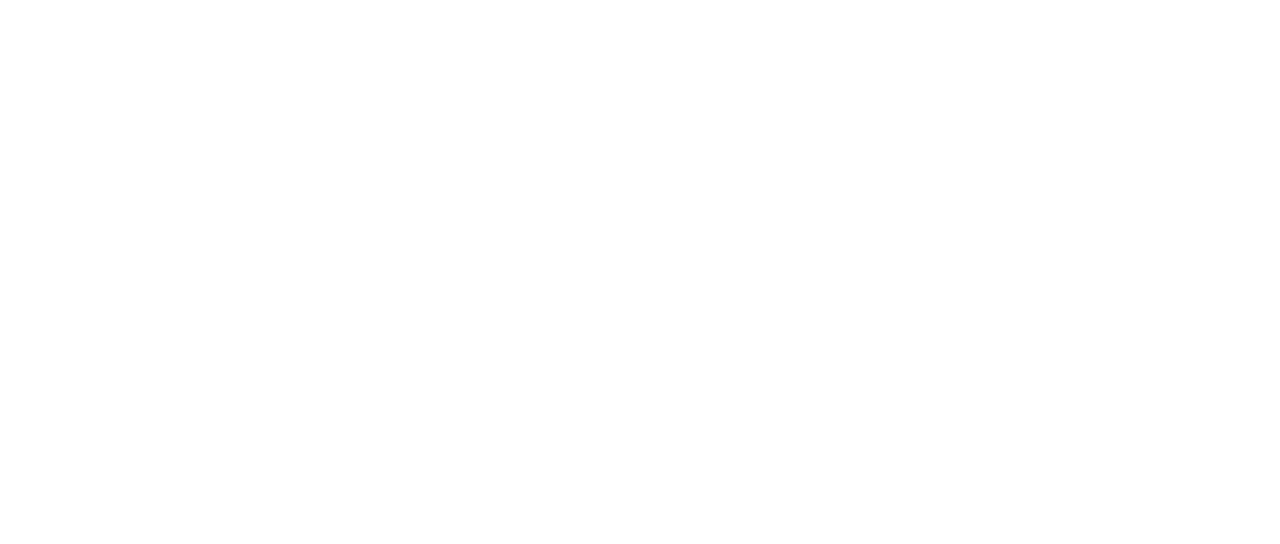
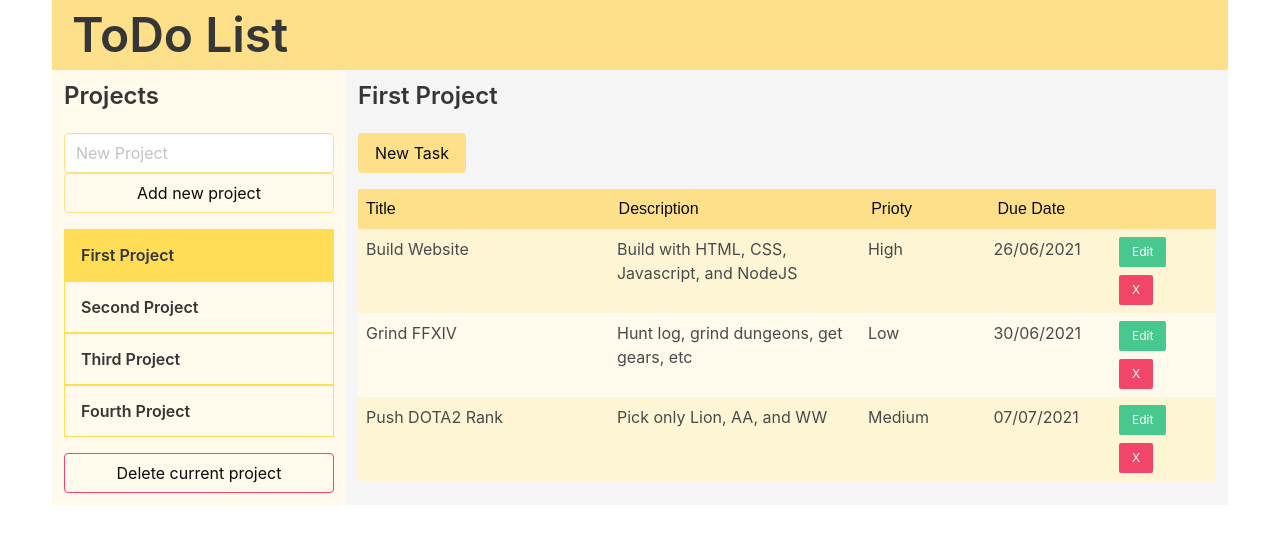
Before and after one commit to David-Ph/ToDoList, a website built with webpack: page dist/index.html in a window 1280 px wide. Built offline with nearby package versions, Linux system fonts and the light colour scheme.

Commit message:
Add few HTML and CSS content

```diff
--- a/dist/index.html
+++ b/dist/index.html
@@ -5,9 +5,124 @@
     <meta http-equiv="X-UA-Compatible" content="IE=edge" />
     <meta name="viewport" content="width=device-width, initial-scale=1.0" />
     <title>ToDo List</title>
+    <!-- ? bulma css -->
+    <link
+      rel="stylesheet"
+      href="https://cdn.jsdelivr.net/npm/bulma@0.9.3/css/bulma.min.css"
+    />
+    <!-- ? custom css -->
     <link rel="stylesheet" href="style.css" />
   </head>
   <body>
+    <div class="container">
+      <div class="columns has-background-warning title-container">
+        <div class="column">
+          <h1 class="title is-1">ToDo List</h1>
+        </div>
+      </div>
+    </div>
+    <div class="container">
+      <div class="columns">
+        <div class="column is-one-quarter has-background-warning-light">
+          <div
+            class="
+              project-container
+              is-flex is-flex-direction-column is-justify-content-center
+            "
+          >
+            <div class="title is-4">Projects</div>
+            <input
+              id="new-project-input"
+              class="input is-warning"
+              type="text"
+              placeholder="New Project"
+            />
+            <button
+              id="add-project-btn"
+              class="button is-warning is-outlined has-text-black"
+            >
+              Add new project
+            </button>
+
+            <div class="project-list">
+              <article class="project-item active-project">
+                <h2 class="title is-6">First Project</h2>
+              </article>
+              <article class="project-item">
+                <h2 class="title is-6">Second Project</h2>
+              </article>
+              <article class="project-item">
+                <h2 class="title is-6">Third Project</h2>
+              </article>
+              <article class="project-item">
+                <h2 class="title is-6">Fourth Project</h2>
+              </article>
+            </div>
+            <button
+              id="delete-project-btn"
+              class="button is-danger is-outlined has-text-black"
+            >
+              Delete current project
+            </button>
+          </div>
+        </div>
+        <div class="column has-background-light">
+          <div id="project-title" class="title is-4">First Project</div>
+          <button id="add-task-btn" class="button is-warning has-text-black">
+            New Task
+          </button>
+          <div class="task-list">
+            <article class="task-header has-background-warning has-text-black">
+              <div class="w30 task-title">Title</div>
+              <div class="w30 task-description">
+                Description
+              </div>
+              <div class="w15 task-priority">Prioty</div>
+              <div class="w15 task-dueDate">Due Date</div>
+              <div class="w5 task-edit"></div>
+              <div class="w5 task-delete"></div>
+            </article>
+          </div>
+            <article class="task-item has-background-warning-light">
+              <div class="w30 task-title">Build Website</div>
+              <div class="w30 task-description">
+                Build with HTML, CSS, Javascript, and NodeJS
+              </div>
+              <div class="w15 task-priority">High</div>
+              <div class="w15 task-dueDate">26/06/2021</div>
+              <div class="buttons are-small">
+                <button class="button is-success task-edit">Edit</button>
+                <button class="button is-danger task-delete">X</button>
+              </div>
+            </article>
+            <article class="task-item has-background-warning-light">
+              <div class="w30 task-title">Grind FFXIV</div>
+              <div class="w30 task-description">
+                Hunt log, grind dungeons, get gears, etc
+              </div>
+              <div class="w15 task-priority">Low</div>
+              <div class="w15 task-dueDate">30/06/2021</div>
+              <div class="buttons are-small">
+                <button class="button is-success task-edit">Edit</button>
+                <button class="button is-danger task-delete">X</button>
+              </div>
+            </article>
+            <article class="task-item has-background-warning-light">
+              <div class="w30 task-title">Push DOTA2 Rank</div>
+              <div class="w30 task-description">
+                Pick only Lion, AA, and WW
+              </div>
+              <div class="w15 task-priority">Medium</div>
+              <div class="w15 task-dueDate">07/07/2021</div>
+              <div class="buttons are-small">
+                <button class="button is-success task-edit">Edit</button>
+                <button class="button is-danger task-delete">X</button>
+              </div>
+            </article>
+          </div>
+        </div>
+      </div>
+    </div>
     <script src="main.js"></script>
   </body>
 </html>
--- a/dist/style.css
+++ b/dist/style.css
@@ -0,0 +1,151 @@
+/* *CSS RESET */
+/* ********** */
+html,
+body,
+div,
+span,
+applet,
+object,
+iframe,
+h1,
+h2,
+h3,
+h4,
+h5,
+h6,
+p,
+blockquote,
+pre,
+a,
+abbr,
+acronym,
+address,
+big,
+cite,
+code,
+del,
+dfn,
+em,
+img,
+ins,
+kbd,
+q,
+s,
+samp,
+small,
+strike,
+strong,
+sub,
+sup,
+tt,
+var,
+b,
+u,
+i,
+center,
+dl,
+dt,
+dd,
+ol,
+ul,
+li,
+fieldset,
+form,
+label,
+legend,
+table,
+caption,
+tbody,
+tfoot,
+thead,
+tr,
+th,
+td,
+article,
+aside,
+canvas,
+details,
+embed,
+figure,
+figcaption,
+footer,
+header,
+hgroup,
+menu,
+nav,
+output,
+ruby,
+section,
+summary,
+time,
+mark,
+audio,
+video {
+  margin: 0;
+  padding: 0;
+  border: 0;
+  font-size: 100%;
+  vertical-align: baseline;
+}
+/** GLOBAL **/
+/* ********** */
+button {
+  display: inline-block;
+}
+.w5 {
+  width: 5%;
+}
+.w30 {
+  width: 30%;
+}
+.w15 {
+  width: 15%;
+}
+
+/** NAV **/
+/* ********** */
+
+.title-container {
+  padding: 0.5em;
+}
+
+/** PROJECT **/
+/* ********** */
+#add-project-btn {
+  margin-bottom: 1em;
+}
+#delete-project-btn {
+  margin-top: 1em;
+}
+.project-item {
+  display: flex;
+  align-items: center;
+  justify-content: space-between;
+  padding: 1em;
+  border: 1px solid hsl(48, 100%, 67%);
+}
+.project-item:hover {
+  cursor: pointer;
+  background-color: rgba(255, 221, 87, 0.336);
+}
+.active-project {
+  background-color: hsl(48, 100%, 67%);
+}
+
+/** TASK **/
+/* ********** */
+.task-list {
+  margin-top: 1em;
+  font-family: Arial, Helvetica, sans-serif;
+}
+.task-header {
+}
+.task-item,
+.task-header {
+  display: flex;
+  justify-content: space-between;
+  padding: 0.5em;
+}
+.task-item:nth-of-type(odd) {
+  background-color: hsl(49, 91%, 91%) !important;
+}
```
